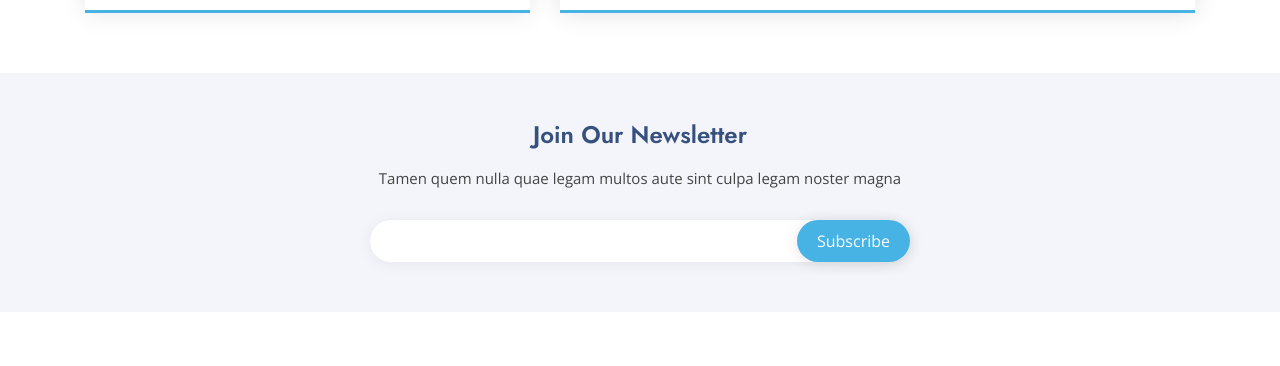
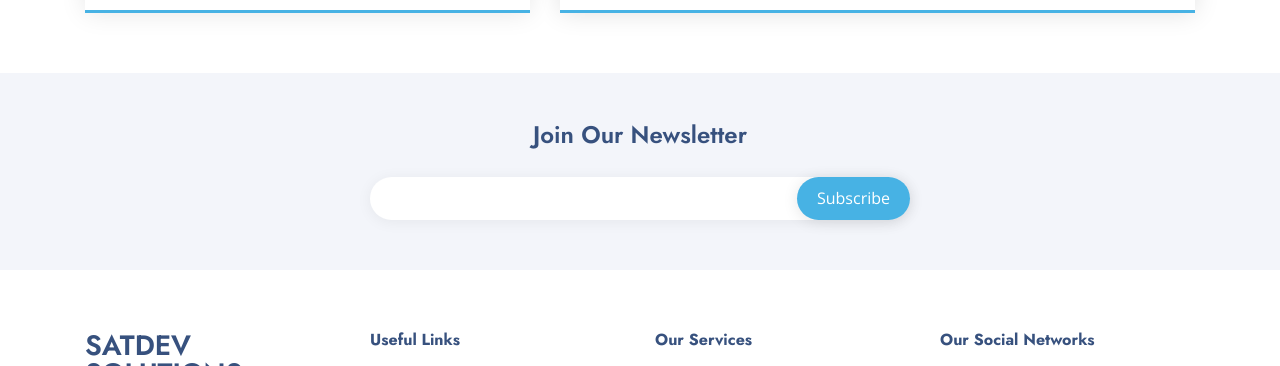
Before and after one commit to bjalodia/satdev.co.in, a plain HTML site: page index.html in a window 1280 px wide. Shown: the part 2535-2901 px from the top of the page. Drawn offline with nearby package versions, Linux system fonts and the light colour scheme.

Commit message:
Update index.html

```diff
--- a/index.html
+++ b/index.html
@@ -298,7 +298,7 @@ Satdev Solutions  Technical Services is a local general building and property Ma
         <div class="row justify-content-center">
           <div class="col-lg-6">
             <h4>Join Our Newsletter</h4>
-            <p>Tamen quem nulla quae legam multos aute sint culpa legam noster magna</p>
+
             <form action="" method="post">
               <input type="email" name="email"><input type="submit" value="Subscribe">
             </form>
```
